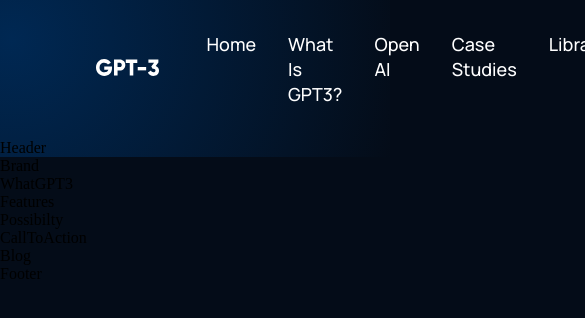
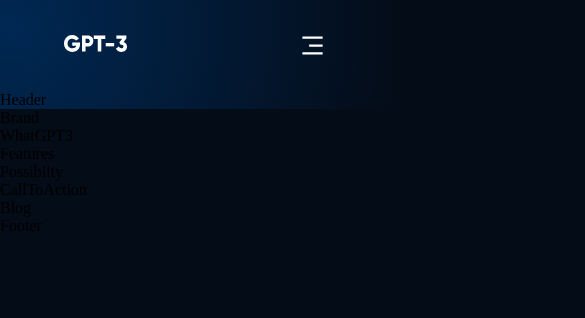
Before and after one commit to NithinGopal/landing-page, a React (Create React App) app: page / in a window 390 px wide. Shown: the top 318 px of the page, 585 px wide, since content can reach past the window. Built offline with nearby package versions, Linux system fonts and the light colour scheme.

Commit message:
Complete Navbar
- added media queries
- added hamburger menu

```diff
--- a/src/components/navbar/Navbar.jsx
+++ b/src/components/navbar/Navbar.jsx
@@ -1,11 +1,23 @@
-import React from 'react'
-import { RiMenu3Line, RiCloseLin } from 'react-icons/ri'
+import React, { useState} from 'react'
+import { RiMenu3Line, RiCloseLine } from 'react-icons/ri'
 import logo from '../../assets/logo.svg'
 import './navbar.styles.css'
 
 // BEM --> Block Element Modifier
 
+const Menu = () => (
+  <>
+    <p><a href='#home'>Home</a></p>
+    <p><a href='#wgtp3'>What is GPT3?</a></p>
+    <p><a href='#possibility'>Open AI</a></p>
+    <p><a href='#features'>Case Studies</a></p>
+    <p><a href='#blog'>Library</a></p>
+  </>
+)
+
 const Navbar = () => {
+  const [toggleMenu, setToggleMenu] = useState(false);
+
   return (
     <div className='gpt3__navbar'>
       <div className='gpt3__navbar-links'>
@@ -13,17 +25,30 @@
           <img src={logo} alt="logo" />
         </div>
         <div className='gpt3__navbar-links_container'>
-          <p><a href='#home'>Home</a></p>
-          <p><a href='#wgtp3'>What is GPT3?</a></p>
-          <p><a href='#possibility'>Open AI</a></p>
-          <p><a href='#features'>Case Studies</a></p>
-          <p><a href='#blog'>Library</a></p>
+          <Menu />
         </div>
       </div>
       <div className='gpt3__navbar-sign'>
         <p>Sign in</p>
         <button type='button'>Sign up</button>
       </div>
+      <div className='gpt3__navbar-menu'>
+        {toggleMenu
+          ? <RiCloseLine color='#fff' size={27} onClick={() => setToggleMenu(false)} />
+          : <RiMenu3Line color='#fff' size={27} onClick={() => setToggleMenu(true)} />
+        }
+        {toggleMenu && (
+          <div className='gpt3__navbar-menu_container scale-up-center'>
+            <div className='gpt3_navbar-menu_container-links'>
+              <Menu />
+              <div className='gpt3__navbar-menu_container-links-sign'>
+                <p>Sign in</p>
+                <button type='button'>Sign up</button>
+              </div>
+            </div>
+          </div>
+        )}
+      </div>
     </div>
   )
 }
--- a/src/components/navbar/navbar.styles.css
+++ b/src/components/navbar/navbar.styles.css
@@ -60,3 +60,74 @@
     cursor: pointer;
     border-radius: 5px;
 }
+
+.gpt3__navbar-menu {
+    margin-left: 1rem;
+
+    display: none;
+    position: relative;
+}
+
+.gpt3__navbar-menu svg {
+    cursor: pointer;
+}
+
+.gpt3__navbar-menu_container {
+    display: flex;
+    justify-content: flex-end;
+    align-items: flex-end;
+    flex-direction: column;
+
+    text-align: end;
+    background: var(--color-footer);
+    padding: 2rem;
+    position: absolute;
+    top: 40px;
+    right: 0;
+    margin-top: 1rem;
+    min-width: 210px;
+    border-radius: 5px;
+    box-shadow: 0 0 5 rgba(0, 0, 0, 0.2);
+}
+
+.gpt3__navbar-menu_container p {
+    margin: 1rem 0;
+}
+
+.gpt3__navbar-menu_container-links-sign {
+    display: none;
+}
+
+@media screen and (max-width : 1050px) {
+    .gpt3__navbar-links_container {
+        display: none;
+    }
+
+    .gpt3__navbar-menu {
+        display: flex;
+    }
+}
+
+@media screen and (max-width : 700px) {
+    .gpt3__navbar {
+        padding: 2rem 4rem;
+    }
+}
+
+@media screen and (max-width : 550px) {
+    .gpt3__navbar {
+        padding: 2rem 4rem;
+    }
+
+    .gpt3__navbar-sign {
+        display: none;
+    }
+
+    .gpt3__navbar-menu_container {
+        top: 20px;
+    }
+
+    .gpt3__navbar-menu_container-links-sign {
+        display: block;
+    }
+}
```
